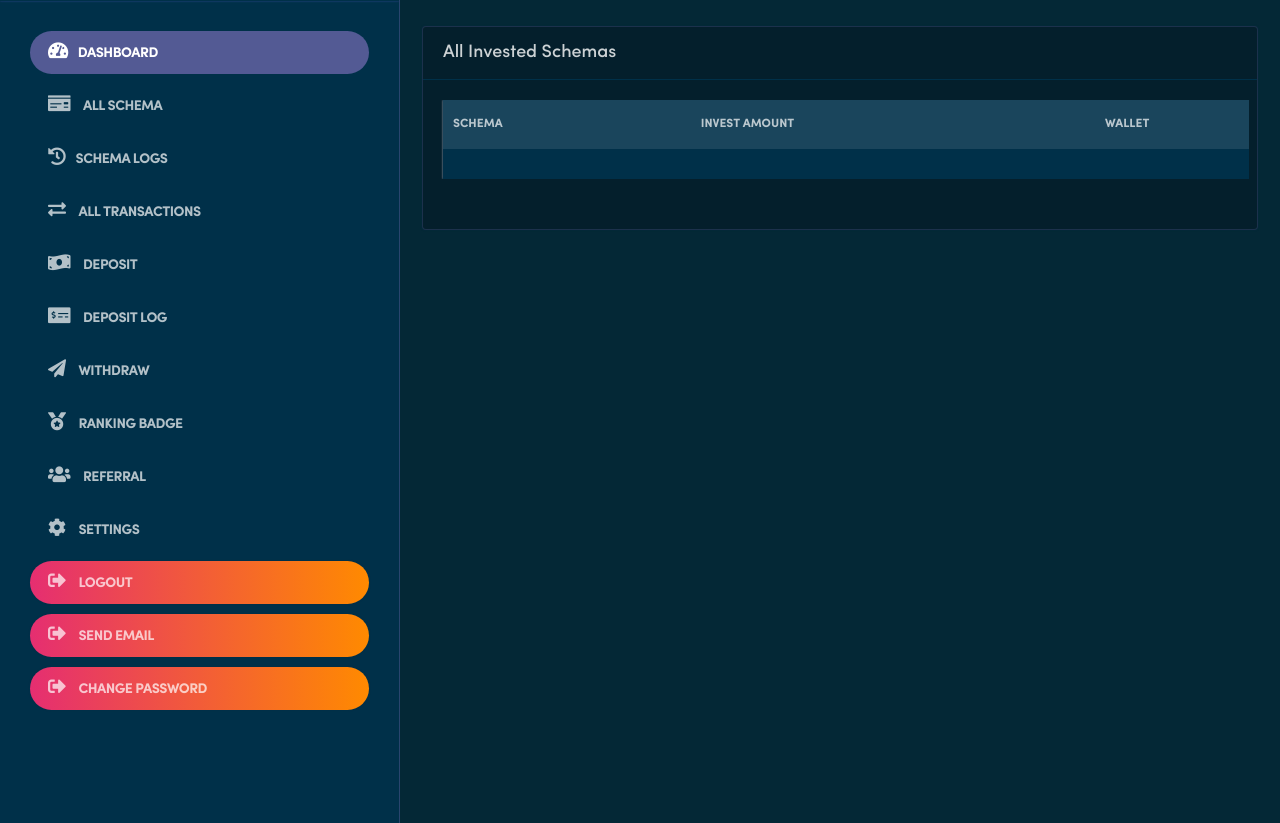
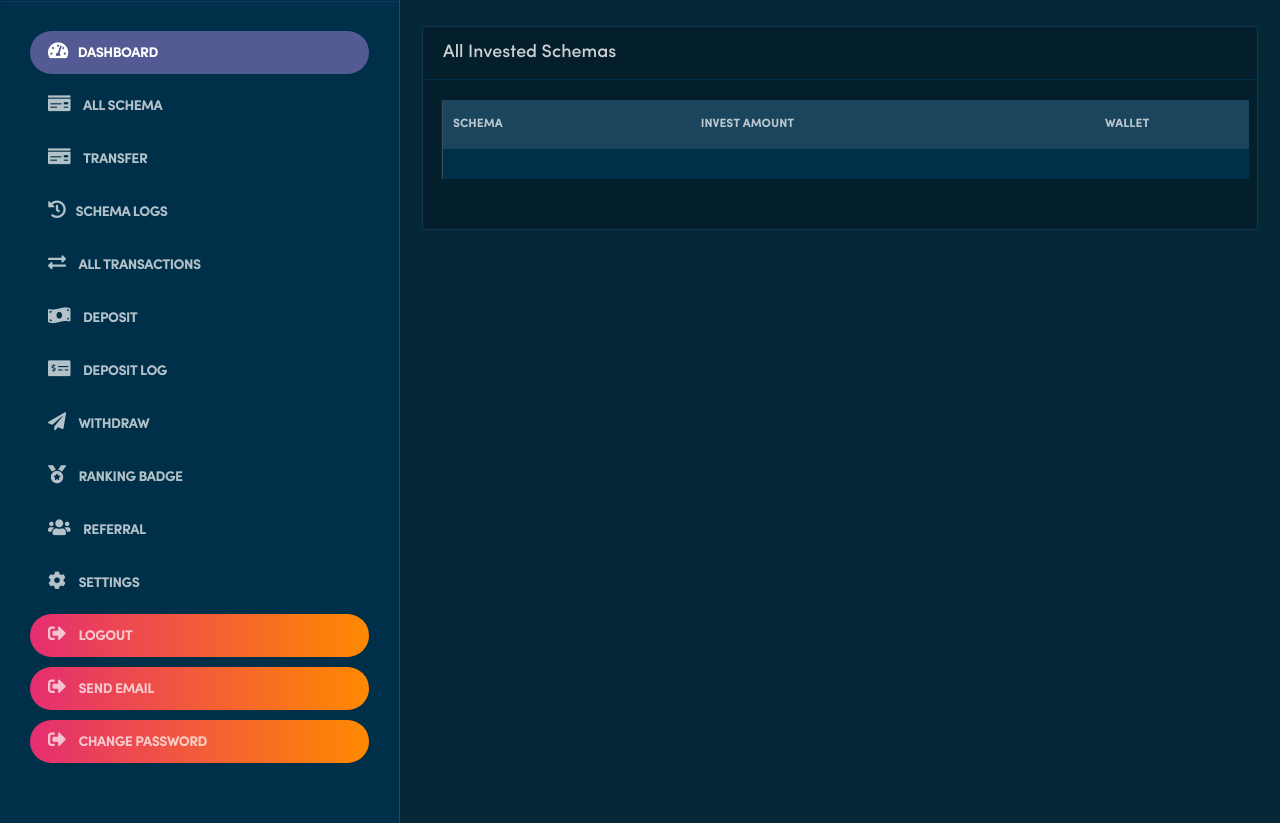
Before and after one commit to thanosronin51/ibricky_vercel, a Django app: page /accounts/investment_history in a window 1280 px wide. Shown: the part 334-1157 px from the top of the page. Run offline with Django 3.2, Linux system fonts and the light colour scheme; a user stored in the database is signed in; data comes from the database, SQL or seed files in the repository; lists and menus that the app fills with data are empty; some libraries are stand-ins or nearby versions.

Commit message:
Update navbar.html

```diff
--- a/core/templates/core/navbar.html
+++ b/core/templates/core/navbar.html
@@ -35,6 +35,15 @@ Invest Now</a>
 <span>All Schema</span></a>
 
                     </li>
+
+                    <li class="side-nav-item ">
+                        <a href="{% url 'transactions:transfer_funds' %}"><i class="fas fa-money-check"></i>
+<span>Transfer</span></a>
+
+                    </li>
+
+
+
                     <li class="side-nav-item ">
                         <a href="{% url 'accounts:investment_history' %}"><i class="fas fa-history"></i></i><span>Schema Logs</span></a>
                     </li>
```
